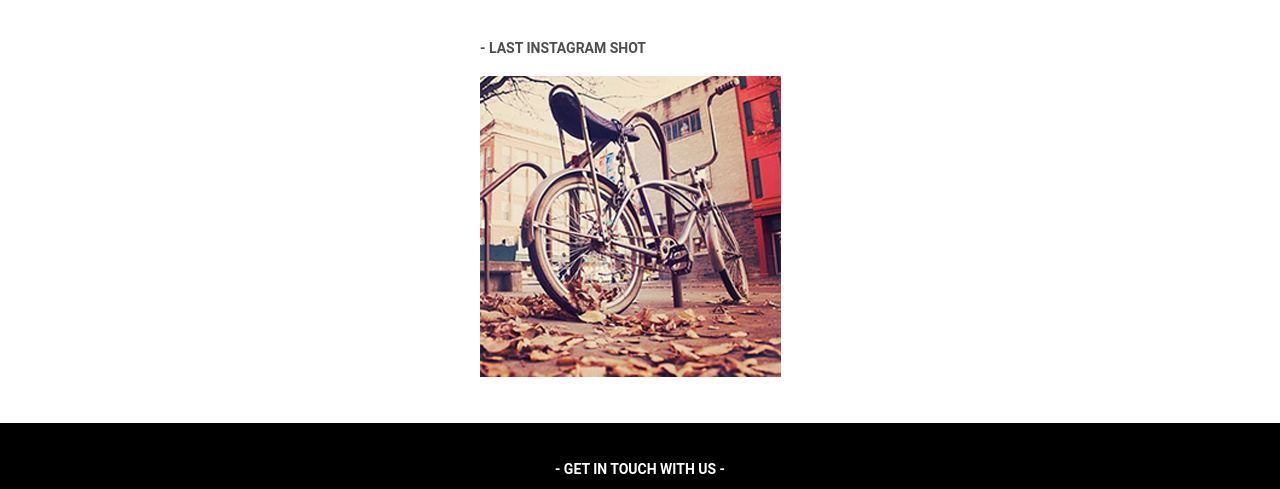
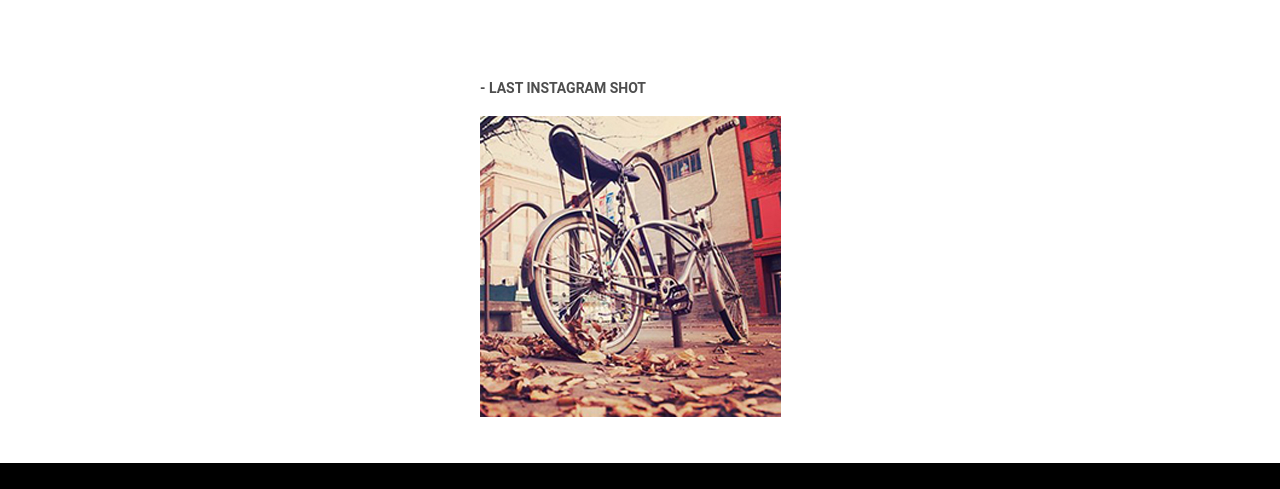
Before and after one commit to Felangelena/Gulp-scss, a website: page src/index.html in a window 1280 px wide. Shown: the part 1005-1494 px from the top of the page. Drawn offline with nearby package versions, Linux system fonts and the light colour scheme; files that its build step writes are made by us from their sources.

Commit message:
feat: add padding in Shots

```diff
--- a/src/scss/chunks/_shots.scss
+++ b/src/scss/chunks/_shots.scss
@@ -1,3 +1,7 @@
+.shots {
+    padding-top: 40px;
+}
+
 .shots-grid {
     padding-top: 20px;
     padding-bottom: 42px;
```
